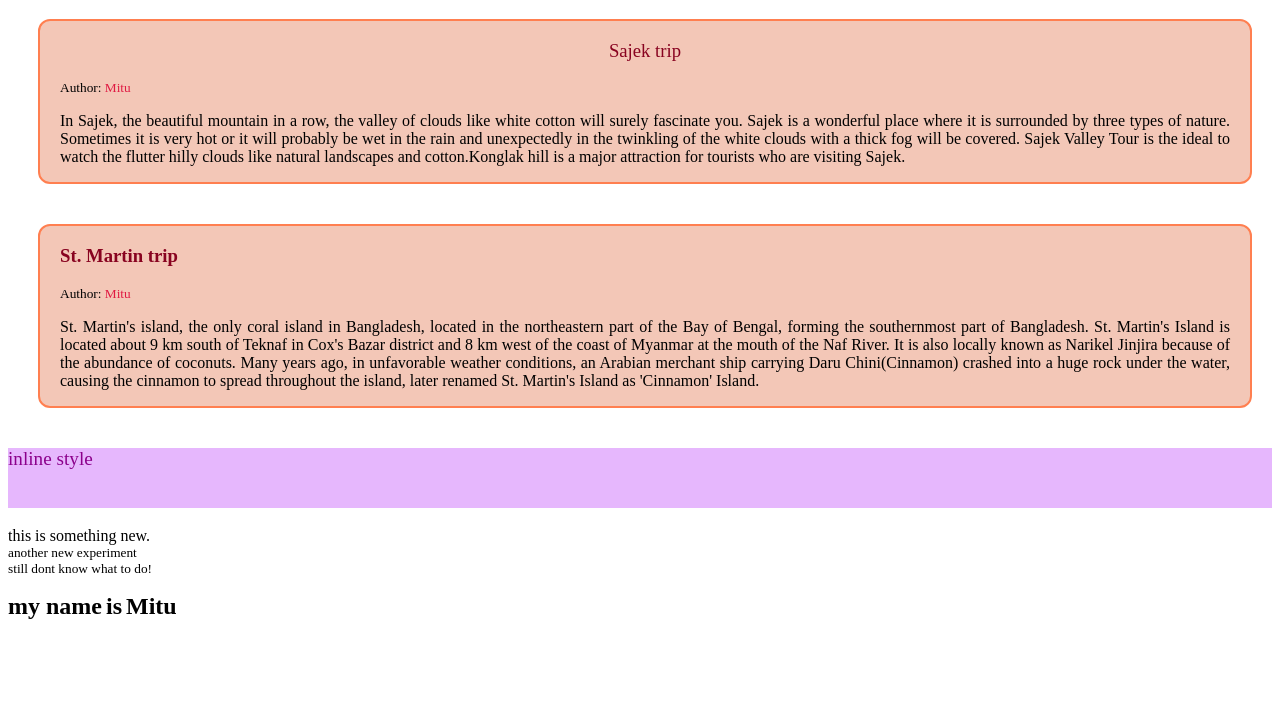
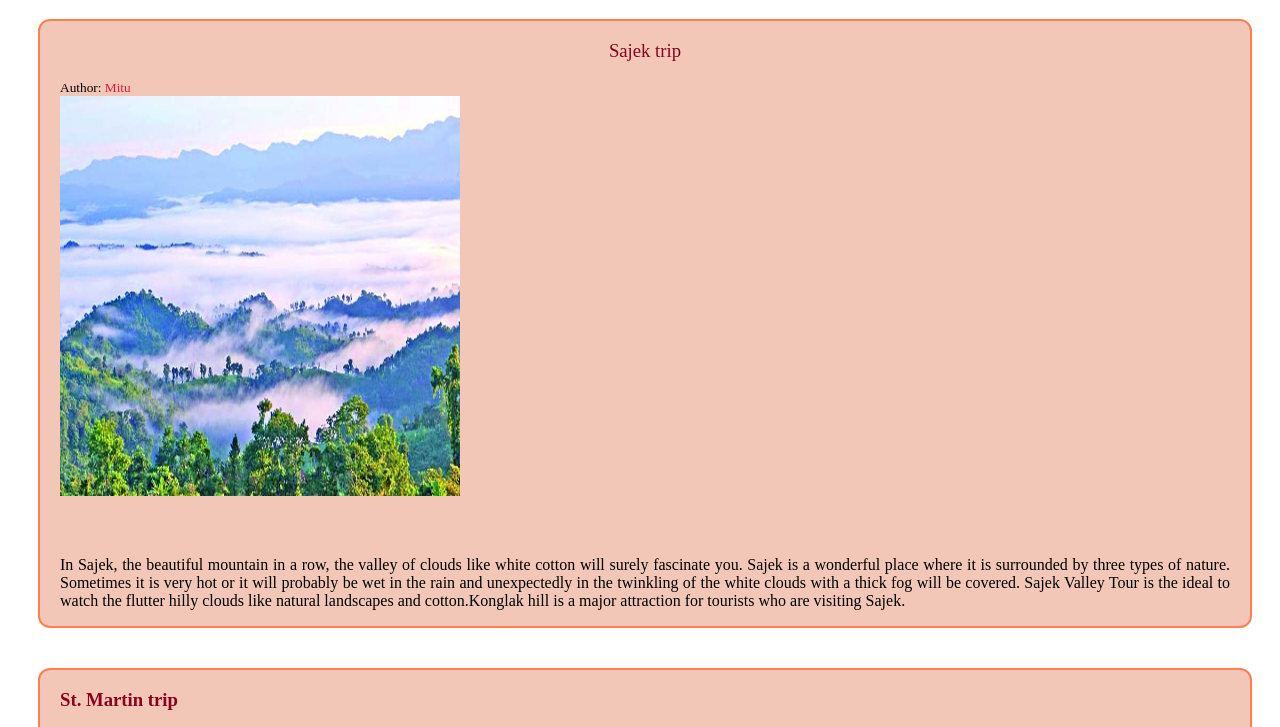
Before and after one commit to NusratMitu/pretty_css, a plain HTML site: page index.html in a window 1280 px wide. Shown: the part 61-788 px from the top of the page. Drawn offline with Linux system fonts and the light colour scheme.

Commit message:
image added

```diff
--- a/index.html
+++ b/index.html
@@ -39,11 +39,13 @@
     <div class="blog">
         <h3 class="blog_title">Sajek trip</h3>
         <small>Author: <span class="author_name">Mitu</span></small>
+        <img src="sajek.jpg" alt="sajek_pic">
         <p>In Sajek, the beautiful mountain in a row, the valley of clouds like white cotton will surely fascinate you. Sajek is a wonderful place where it is surrounded by three types of nature. Sometimes it is very hot or it will probably be wet in the rain and unexpectedly in the twinkling of the white clouds with a thick fog will be covered. Sajek Valley Tour is the ideal to watch the flutter hilly clouds like natural landscapes and cotton.Konglak hill is a major attraction for tourists who are visiting Sajek.</p>
     </div>
     <div class="blog">
         <h3>St. Martin trip</h3>
         <small>Author: <span class="author_name">Mitu</span></small>
+
         <p>St. Martin's island, the only coral island in Bangladesh, located in the northeastern part of the Bay of Bengal, forming the southernmost part of Bangladesh. St. Martin's Island is located about 9 km south of Teknaf in Cox's Bazar district and 8 km west of the coast of Myanmar at the mouth of the Naf River. It is also locally known as Narikel Jinjira because of the abundance of coconuts. Many years ago, in unfavorable weather conditions, an Arabian merchant ship carrying Daru Chini(Cinnamon) crashed into a huge rock under the water, causing the cinnamon to spread throughout the island, later renamed St. Martin's Island as 'Cinnamon' Island. </p>
     </div>
     <p style="color: darkmagenta; font-size: larger; background-color: rgb(230, 183, 253); height: 60px;">inline style</p>
```
Also changed, not shown: sajek.jpg (added).
